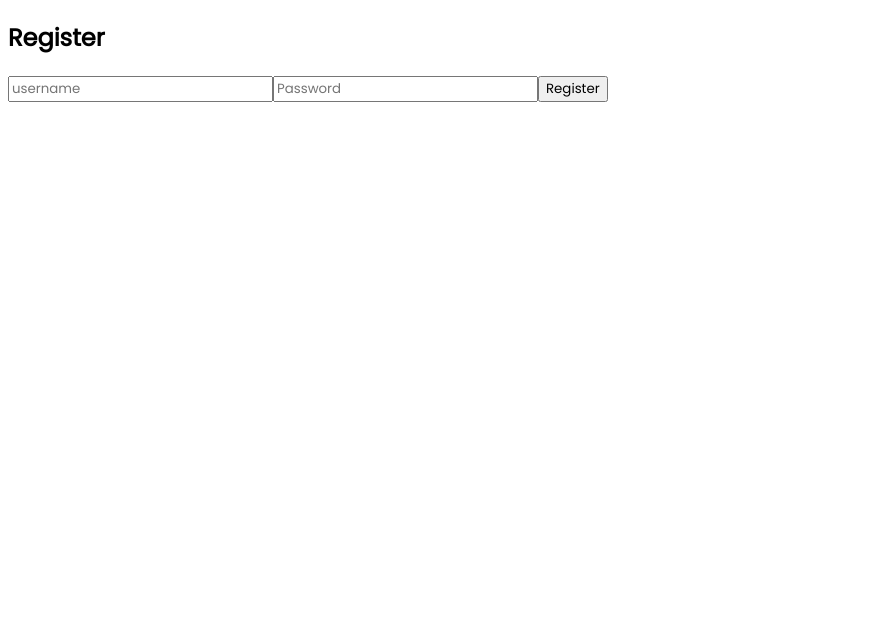
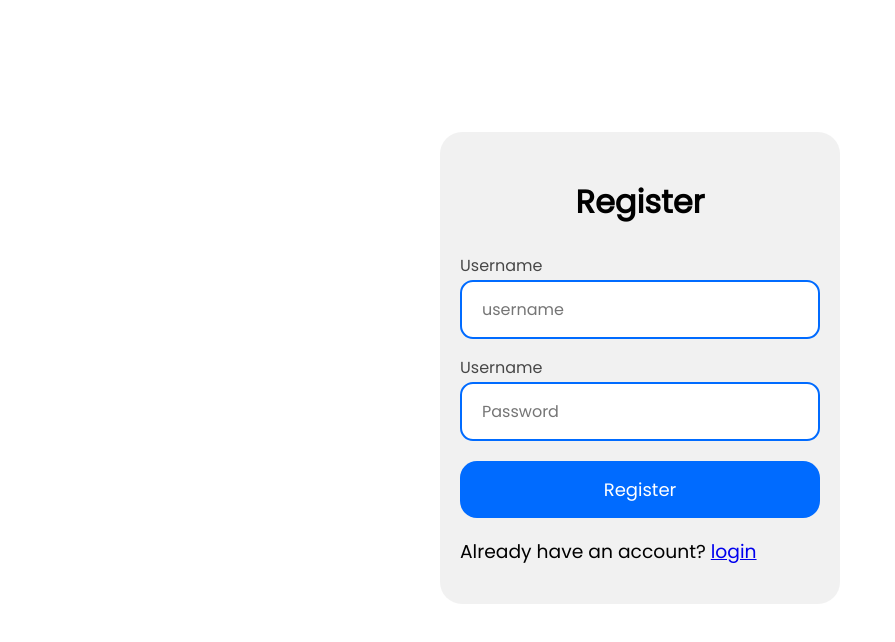
Before and after one commit to aminmahmidi/app, a React (Vite) app in the folder bookstore-app/: page /register in a window 1280 px wide. Shown: the top 642 px of the page, without its empty margins (0-895 px from the left). Built offline with nearby package versions, Linux system fonts and the light colour scheme.

Commit message:
style register and added dark and light themes

```diff
--- a/bookstore-app/src/App.jsx
+++ b/bookstore-app/src/App.jsx
@@ -10,7 +10,7 @@ import BookList from "./features/books/BookList";
 import AddBook from "./features/books/AddBook";
 import EditBook from "./features/books/EditBook";
 import PrivateRoute from "./components/PrivateRoute";
-
+import Home from "./features/books/Home";
 // Create the router configuration
 const router = createBrowserRouter([
   {
@@ -23,6 +23,11 @@ const router = createBrowserRouter([
     element: <Register />,
   },
   {
+    path: "/",
+    element: <Home />,
+    children: [
+      {
+        index: true,
         path: "/books",
         element: (
           <PrivateRoute>
@@ -46,13 +51,7 @@ const router = createBrowserRouter([
           </PrivateRoute>
         ),
       },
-  {
-    path: "/",
-    element: (
-      <PrivateRoute>
-        <BookList />
-      </PrivateRoute>
-    ),
+    ],
   },
 ]);
 
--- a/bookstore-app/src/components/Header.jsx
+++ b/bookstore-app/src/components/Header.jsx
@@ -1,6 +1,16 @@
-import React from "react";
-
+import { useContext } from "react";
+import { MyContext } from "../features/theme/ThemeContext";
+import { Sun, Moon, Monitor, CaretDown } from "@phosphor-icons/react";
 const Header = () => {
+  const {
+    theme,
+    setTheme,
+    handleThemeChange,
+    setDropDown,
+    dropDown,
+    handleDropDown,
+    dropdownRef,
+  } = useContext(MyContext);
   return (
     <div>
       header
--- a/bookstore-app/src/features/auth/Login.jsx
+++ b/bookstore-app/src/features/auth/Login.jsx
@@ -15,7 +15,7 @@ const Login = () => {
     e.preventDefault();
     const resultAction = await dispatch(loginUser({ username, password }));
     if (loginUser.fulfilled.match(resultAction)) {
-      navigate("/books");
+      navigate("/");
     }
   };
 
--- a/bookstore-app/src/features/auth/Register.jsx
+++ b/bookstore-app/src/features/auth/Register.jsx
@@ -1,15 +1,16 @@
 import React, { useState } from "react";
 import { useDispatch, useSelector } from "react-redux";
 import { registerUser } from "./authSlice";
-import { useNavigate } from "react-router-dom";
-
+import { useNavigate, Link } from "react-router-dom";
+import { Wrapper } from "./Wrapper";
+import ButtonLoader from "../../components/ButtonLoader";
+import { Envelope, Lock, WarningCircle } from "@phosphor-icons/react";
 const Register = () => {
   const [username, setUsername] = useState("");
   const [password, setPassword] = useState("");
   const dispatch = useDispatch();
   const { status, error } = useSelector((state) => state.auth);
   const navigate = useNavigate();
-
   const handleSubmit = async (e) => {
     e.preventDefault();
     const resultAction = await dispatch(registerUser({ username, password }));
@@ -19,10 +20,19 @@ const Register = () => {
   };
 
   return (
-    <div>
+    <Wrapper>
+      <div className="form-container">
         <h2>Register</h2>
-      {error && <p>{error.message}</p>}
+        {error && (
+          <span className="error">
+            <WarningCircle /> <p>{error.message}</p>{" "}
+          </span>
+        )}
         <form onSubmit={handleSubmit}>
+          <div className="input-container">
+            <label htmlFor="username">Username</label>
+            <div className="input-wrapper">
+              <Envelope />
               <input
                 type="text"
                 placeholder="username"
@@ -30,18 +40,31 @@ const Register = () => {
                 onChange={(e) => setUsername(e.target.value)}
                 required
               />
+            </div>
+          </div>
+          <div className="input-container">
+            <label htmlFor="username">Username</label>
+
+            <div className="input-wrapper">
+              <Lock />
               <input
                 type="password"
                 placeholder="Password"
                 value={password}
                 onChange={(e) => setPassword(e.target.value)}
                 required
-        />
+              />{" "}
+            </div>
+          </div>
           <button type="submit" disabled={status === "loading"}>
-          {status === "loading" ? "Registering..." : "Register"}
+            {status === "loading" ? <ButtonLoader /> : "Register"}
           </button>
         </form>
+        <h3>
+          Already have an account? <Link to={"/login"}>login</Link>
+        </h3>
       </div>
+    </Wrapper>
   );
 };
 
--- a/bookstore-app/src/features/books/BookList.jsx
+++ b/bookstore-app/src/features/books/BookList.jsx
@@ -1,7 +1,7 @@
 import React, { useEffect } from "react";
 import { useDispatch, useSelector } from "react-redux";
 import { fetchBooks, deleteBook } from "./BookSlice";
-import { useNavigate } from "react-router-dom";
+import { Outlet, useNavigate } from "react-router-dom";
 
 const BookList = () => {
   const dispatch = useDispatch();
@@ -27,6 +27,7 @@ const BookList = () => {
 
   return (
     <div>
+      <Outlet />
       <h2>Books</h2>
       <button onClick={() => navigate("/books/add")}>Add Book</button>
       {books.map((e) => {
--- /dev/null
+++ b/bookstore-app/src/features/books/Home.jsx
@@ -0,0 +1,14 @@
+import React from "react";
+import { Outlet } from "react-router-dom";
+import Header from "../../components/Header";
+
+const Home = () => {
+  return (
+    <div>
+      <Header/>
+      <Outlet />
+    </div>
+  );
+};
+
+export default Home;
--- a/bookstore-app/src/main.jsx
+++ b/bookstore-app/src/main.jsx
@@ -3,10 +3,13 @@ import { createRoot } from "react-dom/client";
 import App from "./App.jsx";
 import { Provider } from "react-redux";
 import { store } from "./store/store.js";
+import { MyProvider } from "./features/theme/ThemeContext.jsx";
 createRoot(document.getElementById("root")).render(
   <StrictMode>
     <Provider store={store}>
-      <App />
+      <MyProvider>
+        <App />
+      </MyProvider>
     </Provider>
   </StrictMode>
 );
```
Lines whose indentation alone changed are shown as unchanged.
